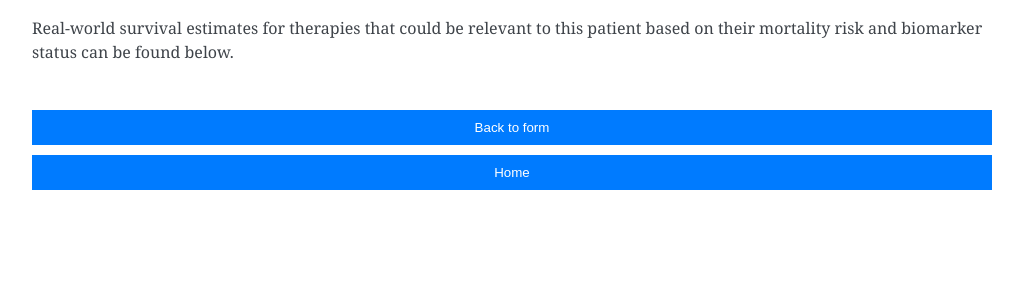
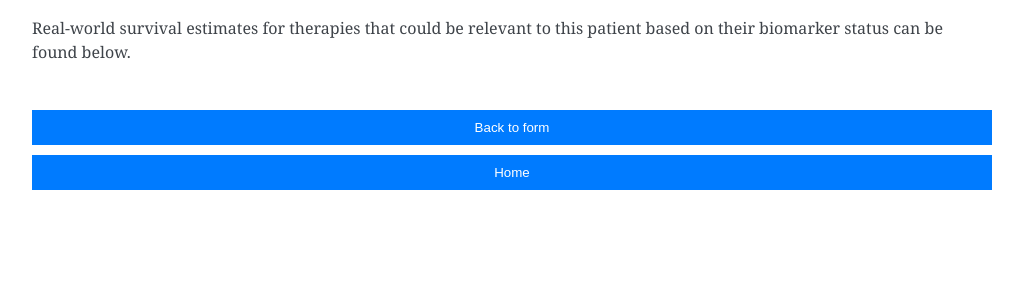
Before and after one commit to xavier-orcutt/boosted-forecaster, a Flask app: template app/templates/results/lung-result.html in a window 1280 px wide. Shown: the part 210-510 px from the top of the page, without its empty margins (128-1151 px from the left). Run offline with Flask 3, Linux system fonts and the light colour scheme; the template is opened without the code that fills it, so the values that code supplies are empty; parts of the project's set-up code (start-up, migrations or seed data) failed here and were passed over.

Commit message:
updated langugae

```diff
--- a/app/templates/results/breast-result.html
+++ b/app/templates/results/breast-result.html
@@ -30,7 +30,7 @@
 
         <!-- <p>This patient's estimated median overall survival: <span class="med_surv_estimate"> {{ med_surv_est }} days </span></p> -->
 
-        <p>Real-world survival estimates for therapies that could be relevant to this patient based on their mortality risk and biomarker status can be found below.</p>
+        <p>Real-world survival estimates for therapies that could be relevant to this patient based on their biomarker status can be found below.</p>
 
         <!-- HR POSITIVE -->
         {% if bio_status == "hr_positive" %}
--- a/app/templates/results/colorectal-result.html
+++ b/app/templates/results/colorectal-result.html
@@ -30,7 +30,7 @@
 
         <!-- <p>This patient's estimated median overall survival: <span class="med_surv_estimate"> {{ med_surv_est }} days </span></p> -->
 
-        <p>Real-world survival estimates for therapies that could be relevant to this patient based on their mortality risk and biomarker status can be found below.</p>
+        <p>Real-world survival estimates for therapies that could be relevant to this patient based on their biomarker status can be found below.</p>
 
         <!-- KRAS WT -->
         {% if bio_status == "kras_wt" %}
--- a/app/templates/results/lung-result.html
+++ b/app/templates/results/lung-result.html
@@ -30,7 +30,7 @@
 
     <!-- <p>This patient's estimated median overall survival: <span class="med_surv_estimate"> {{ med_surv_est }} days </span></p> -->
 
-    <p>Real-world survival estimates for therapies that could be relevant to this patient based on their mortality risk and biomarker status can be found below.</p>
+    <p>Real-world survival estimates for therapies that could be relevant to this patient based on their biomarker status can be found below.</p>
 
     <!-- EGFR POSITIVE -->
     {% if bio_status == "egfr_positive" %}
--- a/app/templates/results/prostate-result.html
+++ b/app/templates/results/prostate-result.html
@@ -30,7 +30,7 @@
 
         <!-- <p>This patient's estimated median overall survival: <span class="med_surv_estimate"> {{ med_surv_est }} days </span></p> -->
 
-        <p>Real-world survival estimates for therapies that could be relevant to this patient based on their mortality risk and biomarker status can be found below.</p>
+        <p>Real-world survival estimates for therapies that could be relevant to this patient based on their biomarker status can be found below.</p>
 
         <!-- CASTRATE SENSITIVE -->
         {% if bio_status == "hspc" %}
```
